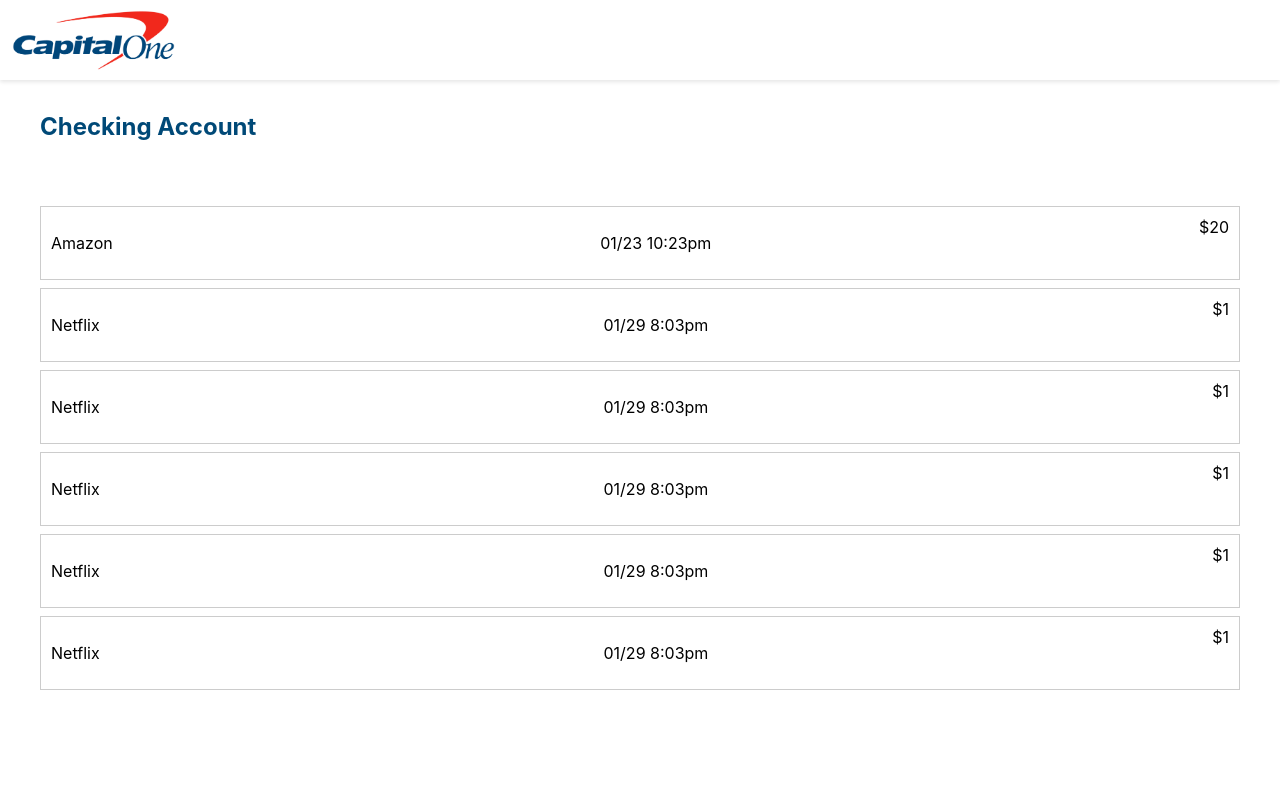
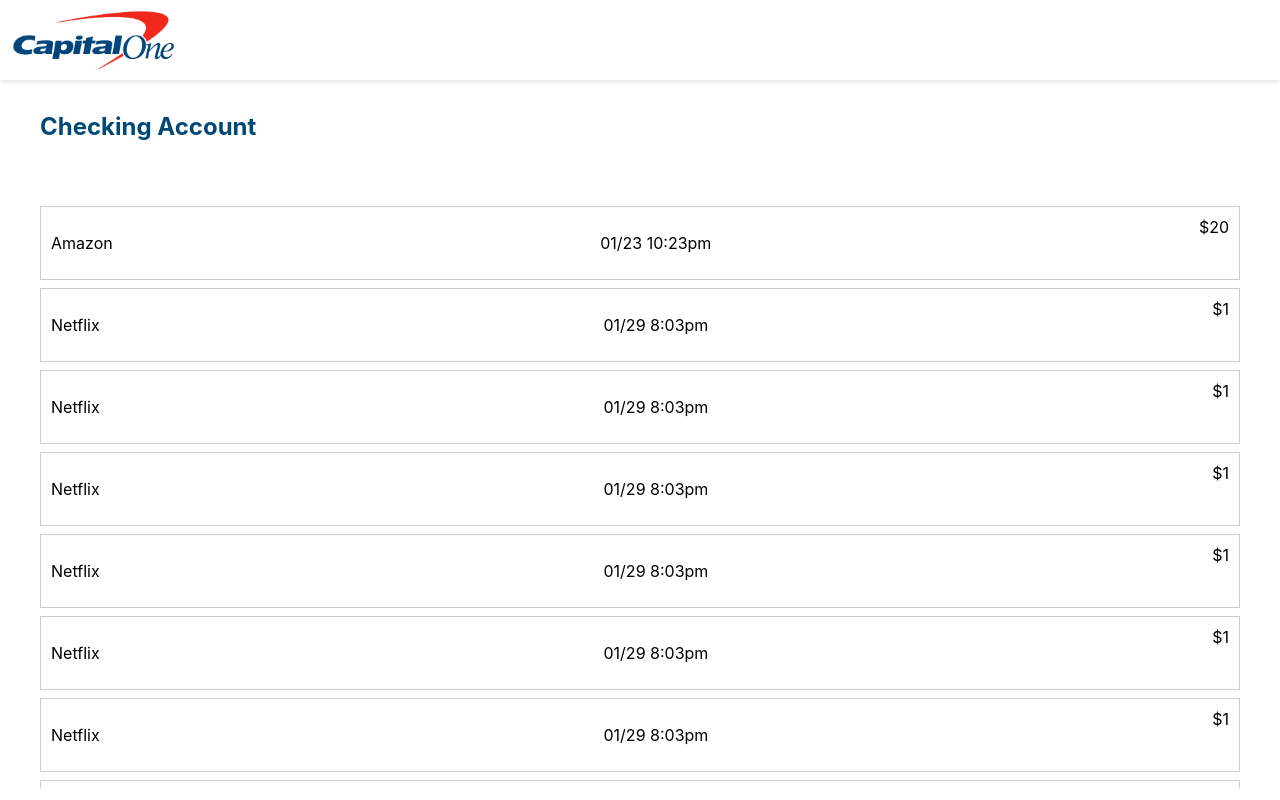
Before and after one commit to CapstoneC1T1/C1T1_2, a React (Create React App) app in the folder my-app/: page / in a window 1280 px wide. Built offline with nearby package versions, Linux system fonts and the light colour scheme.

Commit message:
add new categories functionality, see it at same time

```diff
--- a/my-app/src/components/TransactionItem.js
+++ b/my-app/src/components/TransactionItem.js
@@ -1,7 +1,7 @@
 import React, { useState } from 'react';
 import '../styles/TransactionItem.css';
 
-function TransactionItem({ transaction }) {
+function TransactionItem({ transaction, categories, addCategory }) {
   const [isExpanded, setIsExpanded] = useState(false);
   const [selectedCategory, setSelectedCategory] = useState(transaction.category || 'Select Category');
   const [notes, setNotes] = useState(transaction.notes || '');
@@ -19,16 +19,13 @@
   };
 
   const handleAddNewCategoryClick = () => {
+    setCategoryError('');
     setShowCategoryModal(true);
   }
 
   const handleCategoryNameChange = (event) => {
     const input = event.target.value;
-    if (input.length <= 15) {
-      setNewCategoryName(input);
-    } else {
-
-    }
+    setNewCategoryName(input);
   }
 
   const handleNotesChange = (event) => {
@@ -39,7 +36,14 @@
   };
 
   const handleSaveNewCategory = () => {
-    setShowCategoryModal(false);
+    if (newCategoryName.trim() !== '' && newCategoryName.length <= 15) {
+      addCategory(newCategoryName.trim()); // Call the passed function to add the new category
+      setNewCategoryName(''); // Reset the input
+      setShowCategoryModal(false); // Close the modal
+    } else {
+      // You can set an error message if the input is invalid
+      setCategoryError('Please enter a valid category name.');
+    }
   }
 
   const handleSaveNotes = () => {
@@ -60,9 +64,9 @@
             <label htmlFor="category">Category: </label>
             <select id="category" value={selectedCategory} onChange={handleCategoryChange}>
               <option value="Select Category" disabled>Select Category</option>
-              <option value="Entertainment">Entertainment</option>
-              <option value="Food">Study</option>
-              {/* Add more categories here */}
+              {categories.map((category, index) => (
+                <option key={index} value={category}>{category}</option>
+              ))}
             </select>
             {showCategoryModal && (
               <div className="modal">
@@ -74,11 +78,8 @@
                     type="text"
                     value={newCategoryName}
                     onChange={handleCategoryNameChange}
-                    maxLength={15} // This also ensures the input doesn't exceed 15 characters
                   />
                   <button onClick={handleSaveNewCategory}>Save New Category</button>
-                  {/* Display error message if there is one */}
-                  {categoryError && <p className="error-message">{categoryError}</p>}
                 </div>
               </div>
             )}
--- a/my-app/src/components/TransactionList.js
+++ b/my-app/src/components/TransactionList.js
@@ -1,4 +1,4 @@
-import React from 'react';
+import React, {useState} from 'react';
 import '../styles/TransactionList.css';
 import TransactionItem from './TransactionItem';
 
@@ -9,14 +9,28 @@
   { id: 3, name: 'Netflix', date: '01/29', time: '8:03pm', amount: 1 },
   { id: 4, name: 'Netflix', date: '01/29', time: '8:03pm', amount: 1 },
   { id: 5, name: 'Netflix', date: '01/29', time: '8:03pm', amount: 1 },
-  { id: 6, name: 'Netflix', date: '01/29', time: '8:03pm', amount: 1 }
+  { id: 6, name: 'Netflix', date: '01/29', time: '8:03pm', amount: 1 },
+  { id: 7, name: 'Netflix', date: '01/29', time: '8:03pm', amount: 1 },
+  { id: 8, name: 'Netflix', date: '01/29', time: '8:03pm', amount: 1 },
+  { id: 9, name: 'Netflix', date: '01/29', time: '8:03pm', amount: 1 }
 ];
 
 function TransactionList() {
+  const [categories, setCategories] = useState(['Entertainment', 'Food']); // Move category state here
+
+  const addCategory = (newCategory) => {
+    if (!categories.includes(newCategory)) {
+      setCategories((prevCategories) => [...prevCategories, newCategory]);
+    } else {
+      alert("This category already exists.");
+    }
+  };
+
   return (
     <div className="transaction-list">
       {transactions.map((transaction) => (
-        <TransactionItem key={transaction.id} transaction={transaction} />
+        // Pass addCategory to TransactionItem
+        <TransactionItem key={transaction.id} transaction={transaction} categories={categories} addCategory={addCategory} />
       ))}
     </div>
   );
```
Also changed, not shown: my-app/src/styles/TransactionItem.css (line endings or trailing spaces).
